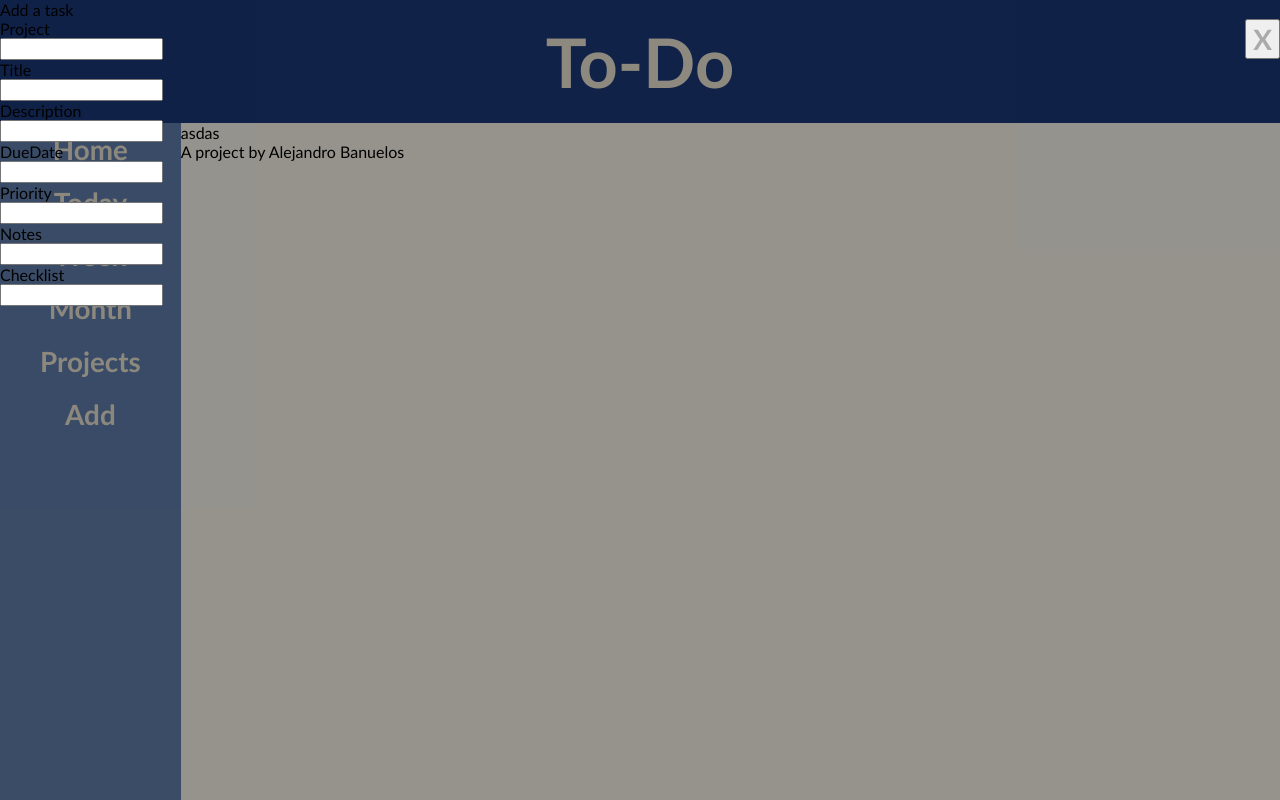
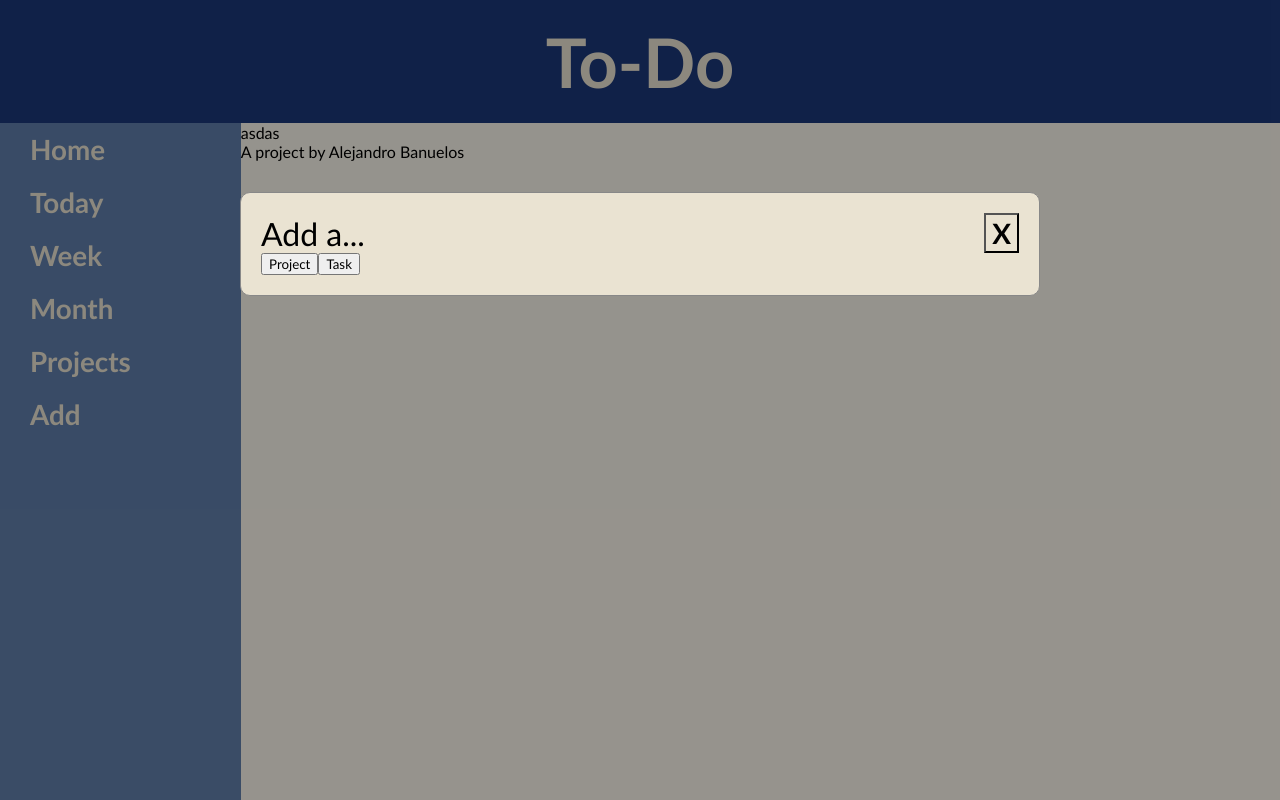
Before and after one commit to Draxgun/odin-todo, a website built with webpack: page dist/index.html in a window 1280 px wide. Both pictures are taken after a click on the button "Add". Built offline with nearby package versions, Linux system fonts and the light colour scheme.

Commit message:
Changes made for chaning

```diff
--- a/src/mainObjects.js
+++ b/src/mainObjects.js
@@ -1,13 +1,11 @@
 class project {
 
-    constructor(title,description,dueDate,priority,notes,tasks,checklist) {
+    constructor(title,description,dueDate,tasks,color) {
+     this.color = color
      this.tasks = tasks
      this.title = title
      this.description = description
      this.dueDate = dueDate
-     this.priority = priority
-     this.notes = notes
-     this.checklist = checklist
     }
 
     /*Deltes a task from a project */
--- a/src/modal.js
+++ b/src/modal.js
@@ -1,23 +1,26 @@
 import {capitalizeFirstLetter} from './capitalize'
 import {createDOMContainer,createDomElement} from './domCreators'
+import {createTaskOption} from './taskModal'
 
 
 
 let createTaskModal = () => {
 
-    let mainContainer = createDOMContainer('','testContent')
 
-    let structure = ['project','title','description','dueDate','priority','notes','checklist']
+    let mainContainer = createTaskOption()
+    // let mainContainer = createDOMContainer('','testContent')
+
+    // let structure = ['project','title','description','dueDate','priority','notes','checklist']
 
 
-    structure.forEach(field => {
+    // structure.forEach(field => {
 
-        let name = createDomElement('div',field,`modalFieldTitle`,`${capitalizeFirstLetter(field)}`)
-        mainContainer.appendChild(name)
+    //     let name = createDomElement('div',field,`modalFieldTitle`,`${capitalizeFirstLetter(field)}`)
+    //     mainContainer.appendChild(name)
 
-        let input = createDomElement('input',field,`modalFieldInput`,``)
-        mainContainer.appendChild(input)
-    })
+    //     let input = createDomElement('input',field,`modalFieldInput`,``)
+    //     mainContainer.appendChild(input)
+    // })
 
 
     return mainContainer
@@ -30,6 +33,8 @@ let createModalStructure = (content,modalName,title,openButton)=>{
     /* Creates the modal Container */
     let modalContainer = createDOMContainer(modalName,'modal')
 
+    let modalContent = createDOMContainer('','modal-content')
+
     /* Creates the modal header */
     let modalHeader = createDOMContainer('',`${modalName}Header`)
 
@@ -41,9 +46,10 @@ let createModalStructure = (content,modalName,title,openButton)=>{
     modalHeader.appendChild(close)
 
     /* Adds the modal */
-    modalContainer.appendChild(modalHeader)
-    modalContainer.appendChild(content)
+    modalContent.appendChild(modalHeader)
+    modalContent.appendChild(content)
 
+    modalContainer.appendChild(modalContent)
 
     openButton.addEventListener('click',()=>{
         console.log('hola')
@@ -61,6 +67,7 @@ let createModalStructure = (content,modalName,title,openButton)=>{
 }
 
 
+
 export {
     createTaskModal,
     createModalStructure
--- a/src/sidebar.js
+++ b/src/sidebar.js
@@ -51,7 +51,7 @@ let addTaskButton = () => {
 
     let addButton = document.getElementById('addButton')
     let taskContent = createTaskModal()
-    createModalStructure(taskContent,'task','Add a task',addButton)
+    createModalStructure(taskContent,'task','Add a...',addButton)
 
 
 }
--- a/src/style.css
+++ b/src/style.css
@@ -50,7 +50,9 @@ body{
     border: none;
     color: var(--beige);
     font-size: calc(15px + 1vw);
-    margin: 0 30px;
+    margin-left: 20px ;
+    margin-right: 100px;
+    text-align: start;
 }
 
 .taskSectionContainer{
@@ -78,16 +80,28 @@ body{
 
   /* Modal Content/Box */
   .modal-content {
-    background-color: #fefefe;
-    margin: 15% auto; /* 15% from the top and centered */
+    background-color: var(--beige);
+    border-radius: 10px;
+    margin: 15% auto;
     padding: 20px;
     border: 1px solid #888;
-    width: 80%; /* Could be more or less, depending on screen size */
+    width: 800px;
+    max-width: 80%;
+
   }
 
+  .taskHeader{
+    display: flex;
+    justify-content: space-between;
+    align-items: center;
+  }
+
+  .modalHeaderTitle{
+    font-size: 2rem;
+  }
   /* The Close Button */
   .close {
-    color: #aaa;
+    background: none;
     float: right;
     font-size: 28px;
     font-weight: bold;
--- /dev/null
+++ b/src/taskModal.js
@@ -0,0 +1,38 @@
+import {capitalizeFirstLetter} from './capitalize'
+import {createDOMContainer,createDomElement} from './domCreators'
+import {project,task} from './mainObjects'
+
+let createTaskOption = () => {
+
+    let mainContainer = createDOMContainer('','optionContainer')
+
+    let project =  createDomElement('button','modalProject','modalTaskButton','Project')
+    let task =  createDomElement('button','modalTask','modalTaskButton','Task')
+
+    mainContainer.appendChild(project)
+    mainContainer.appendChild(task)
+
+    return mainContainer
+}
+
+let projectOption = (project) => {
+    if (project ===  undefined) {
+        let mainContainer = createDOMContainer('','optionContainer')
+
+    }
+}
+
+let createProjectStructure = () => {
+
+    let mainContainer = createDOMContainer('','projectContainer')
+
+    let titleContainer = createDomElement('input','titleProject','modalInput','')
+    mainContainer.appendChild()
+
+
+
+}
+
+export{
+    createTaskOption
+}
```
Also changed, not shown: dist/main.js.
